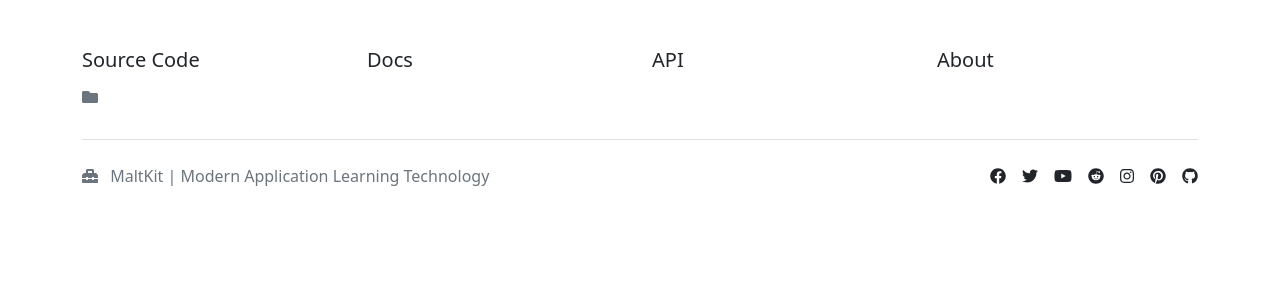
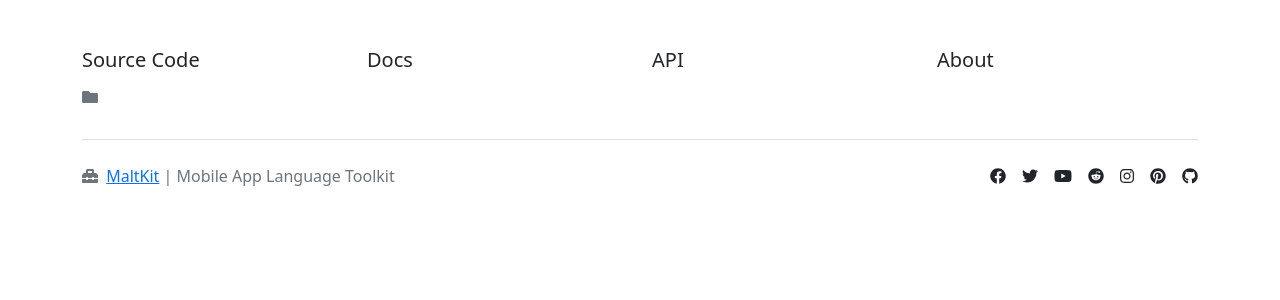
Before and after one commit to signalpoint/MaltGames, a PHP site: page /game.php in a window 1280 px wide. Shown: the part 54-354 px from the top of the page. Run offline with PHP 8.4, Linux system fonts and the light colour scheme; data that the repository does not hold is empty; some libraries are stand-ins or nearby versions.

Commit message:
In game.php, update the slogan in the footer

```diff
--- a/game.php
+++ b/game.php
@@ -181,10 +181,15 @@
           <div class="d-flex justify-content-between py-4 my-4 border-top">
 
             <p>
-              <a href="/" class="mb-3 me-2 mb-md-0 text-muted text-decoration-none lh-1">
+              <a href="/" class="mb-3 me-1 mb-md-0 text-muted text-decoration-none lh-1">
                 <i class="fas fa-toolbox"></i>
               </a>
-              <span class="text-muted">MaltKit | Modern Application Learning Technology</span>
+              <span class="text-muted">
+                <a href="<?php print $baseUrl; ?>" title="Powered by MaltKit">MaltKit</a> | Mobile App Language Toolkit
+              </span>
+              <!--Modern Application Learning Technology-->
+              <!--Mobile App Language Toolkit-->
+              <!--Modern App Language Toolkit-->
             </p>
 
             <ul class="list-unstyled d-flex">
```
